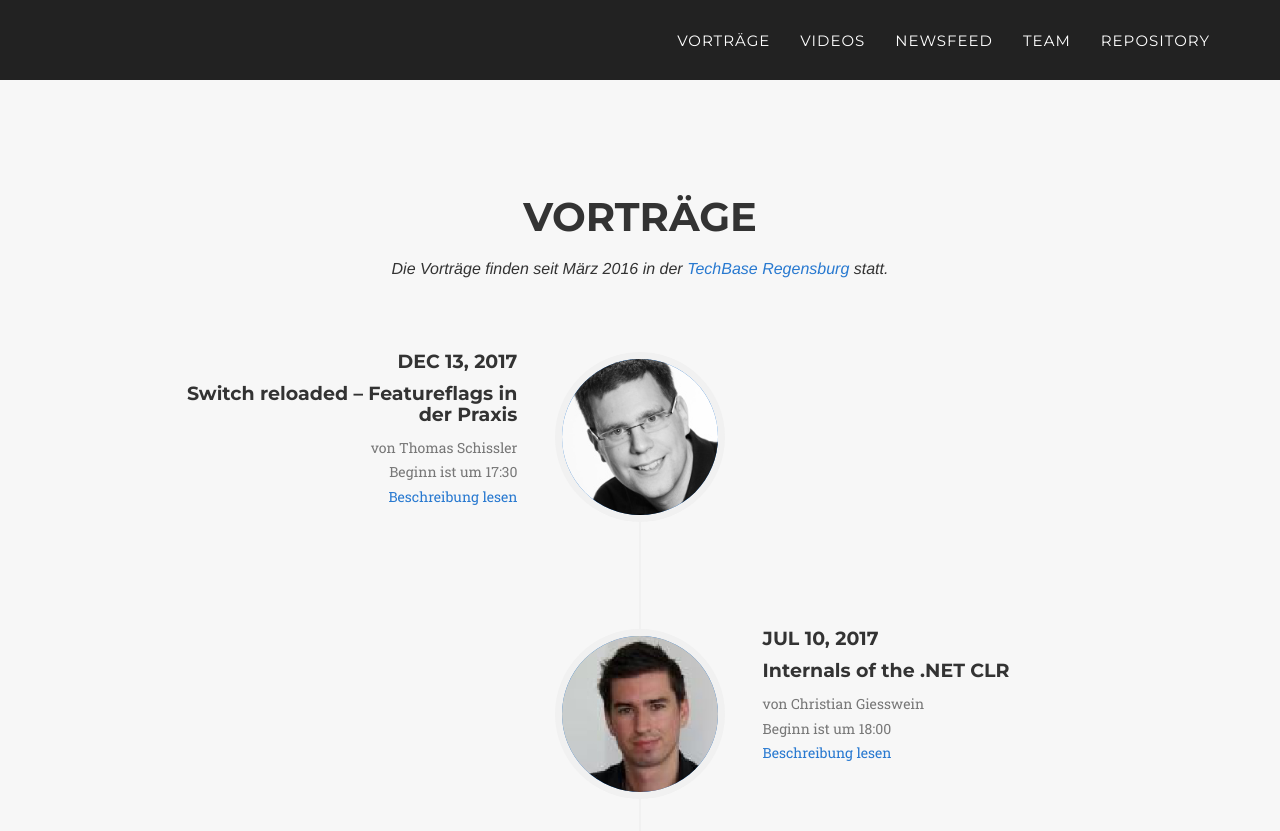
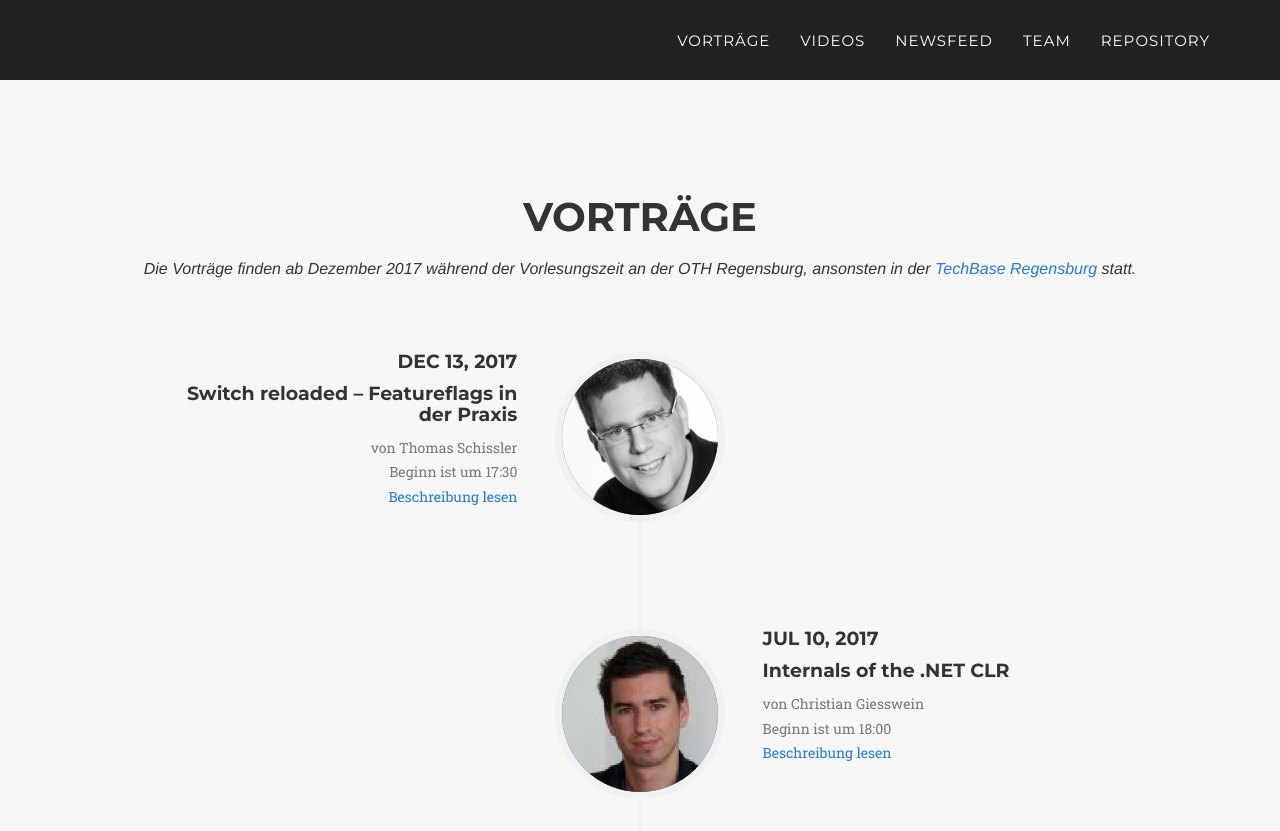
Before and after one commit to DotNetRegensburg/dotnetregensburg.github.io, a Jekyll site: the page built from index.html, in a window 1280 px wide and 900 px high, scrolled down 663 px. Shown: the top 831 px of the window. Built offline with Jekyll 4.4.1, drawn with Linux system fonts in a browser that asks for light colours; some web fonts are replaced.

Commit message:
added info about new location

```diff
--- a/_includes/talks.html
+++ b/_includes/talks.html
@@ -3,7 +3,7 @@
         <div class="row">
             <div class="col-lg-12 text-center">
                 <h2 class="section-heading">Vorträge</h2>
-                <h3 class="section-subheading">Die Vorträge finden seit März 2016 in der <a href="http://www.techbase.de/techbase.html">TechBase Regensburg</a> statt.</h3>
+                <h3 class="section-subheading warning">Die Vorträge finden ab Dezember 2017 während der Vorlesungszeit an der OTH Regensburg, ansonsten in der <a href="http://www.techbase.de/techbase.html">TechBase Regensburg</a> statt.</h3>
             </div>
         </div>
         <div class="row">
```
